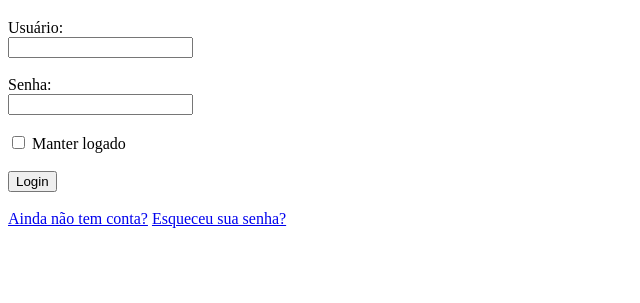
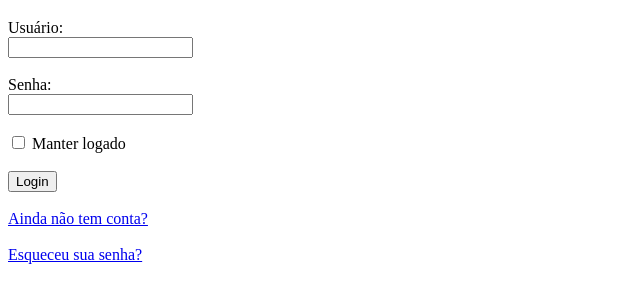
Before and after one commit to Calvinhosupremo/ProjetoLogin, a plain HTML site: page Login.html in a window 1280 px wide. Shown: the part 61-364 px from the top of the page, without its empty margins (0-640 px from the left). Drawn offline with Linux system fonts and the light colour scheme.

Commit message:
espaços

```diff
--- a/Login.html
+++ b/Login.html
@@ -19,7 +19,7 @@
 
     <input name="btLogin" type="submit" value="Login"><br><br>
 
-    <a href="#URL">Ainda não tem conta?</a>
+    <a href="#URL">Ainda não tem conta?</a><br><br>
     <a href="#URL">Esqueceu sua senha?</a>
 
 </body>
```
